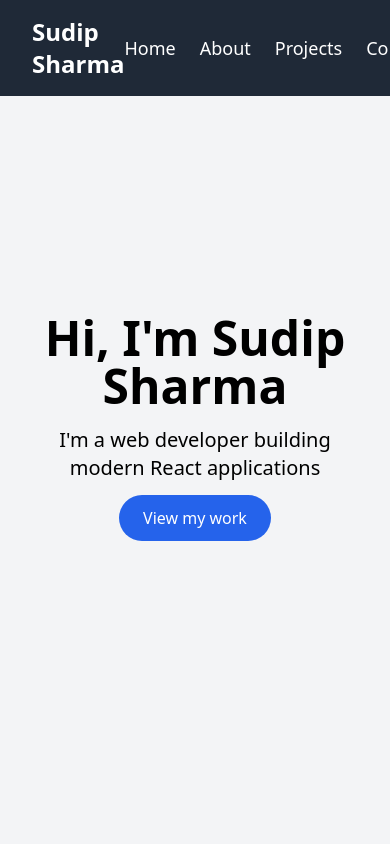
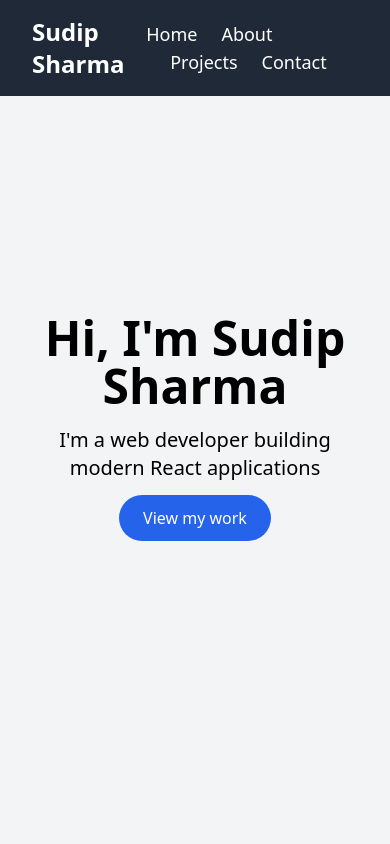
Before and after one commit to Sudip0987/my-portfolio, a React (Create React App) app: page / in a window 390 px wide. Shown: the top 844 px of the page. Built offline with nearby package versions, Linux system fonts and the light colour scheme.

Commit message:
improved header responsiveness for smaller screens

```diff
--- a/src/components/Header.js
+++ b/src/components/Header.js
@@ -9,7 +9,7 @@ function Header() {
 
         {/* Navigation */}
         <nav>
-          <ul className="flex space-x-6 text-lg">
+          <ul className="flex flex-wrap space-x-6 text-lg">
             <li><a href="#home" className="hover:text-yellow-400">Home</a></li>
             <li><a href="#about" className="hover:text-yellow-400">About</a></li>
             <li><a href="#projects" className="hover:text-yellow-400">Projects</a></li>
```
